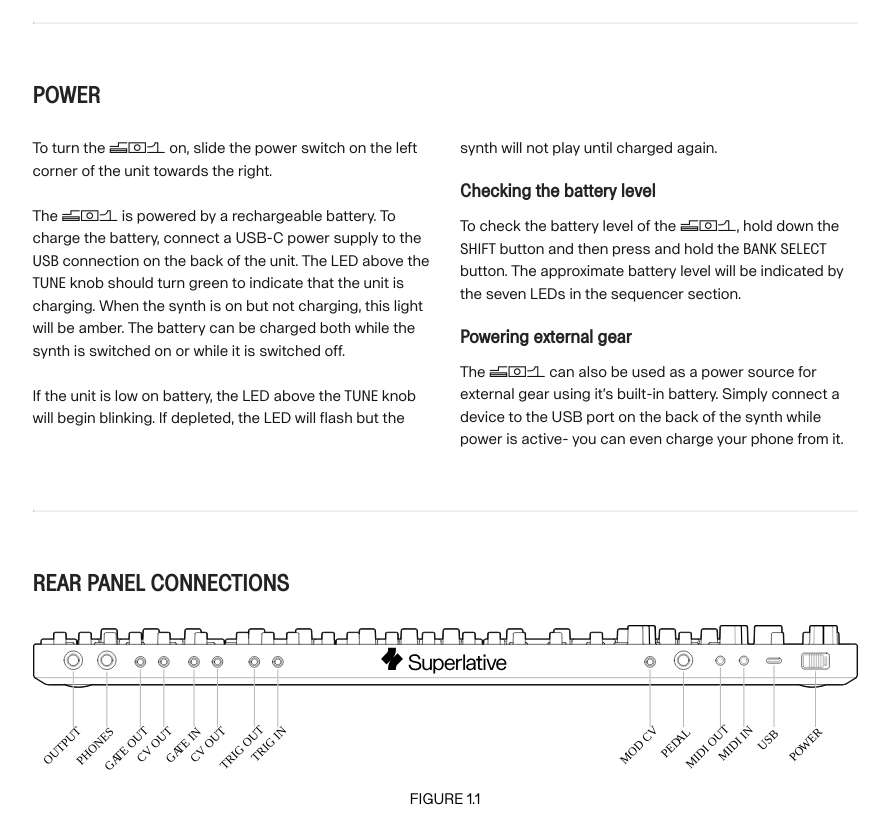
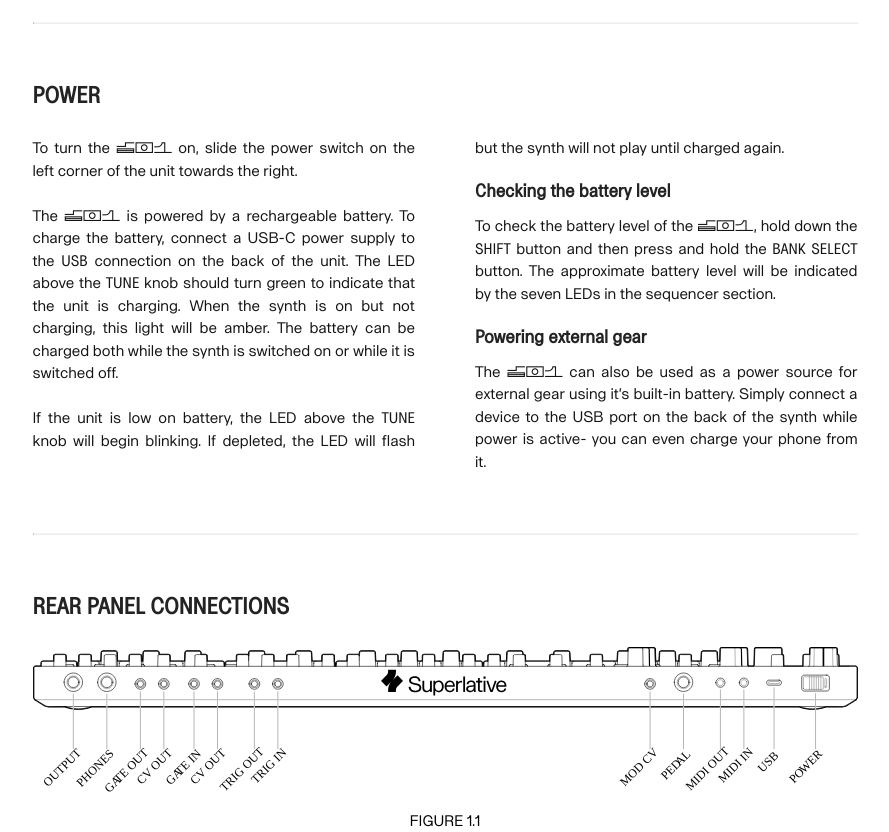
Before and after one commit to superlativeinstruments/manuals.playsuperlative.com, a plain HTML site: page SB01/index.html in a window 1280 px wide. Shown: the part 1380-2212 px from the top of the page, without its empty margins (195-1084 px from the left). Drawn offline with nearby package versions, Linux system fonts and the light colour scheme.

Commit message:
Justified text, larger column gap

```diff
--- a/SB01/main.css
+++ b/SB01/main.css
@@ -78,7 +78,7 @@ section {
 
 article {
 	column-count: 2;
-	column-gap: 2rem;
+	column-gap: 4rem;
 }
 
 h1 {
@@ -116,6 +116,8 @@ p {
 	line-height: 1.5;
 	color: var(--black);
 	margin: 0 0 1.5rem;
+	text-align: justify;
+	text-justify: inter-word;
 }
 
 code {
```
